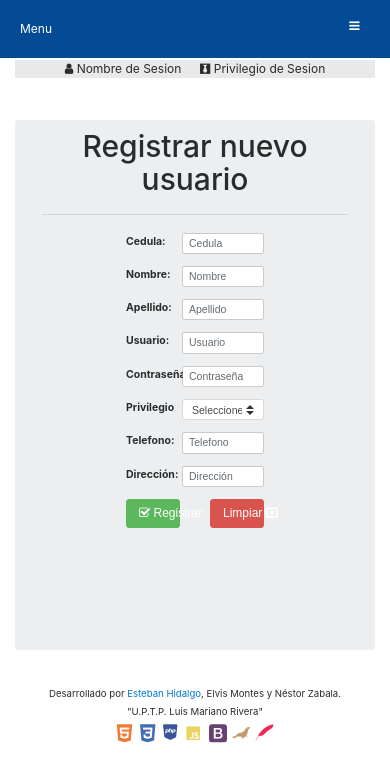
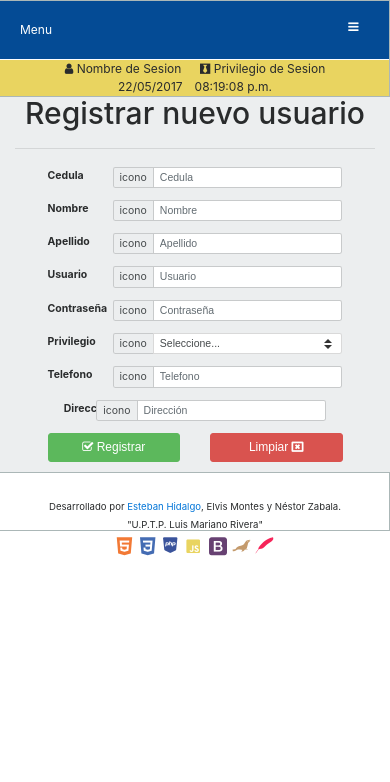
Before and after one commit to bearzfirex/SATGA, a PHP site: page /clientes/registrar.php in a window 390 px wide. Shown: the top 782 px of the page. Run offline with PHP 8.4, Linux system fonts and the light colour scheme.

Commit message:
Mas responsive, editado el formulario, banner dummy, nuevos colores
Se ha agregado mayor compatibilidad en dispositivos mobiles, tablets y
otros de pantalla menor a 767 pixeles.

Se ha editado el formulario para se vea mejor y se han cambiado los
colores de diferentes secciones de la interfaz para que sea mas
llamativo (esperando que sea menos aburrido y mas agradable a la vista).

Se han eliminado los banner de la empresa y se ha agregado un banner
dummy.

```diff
--- a/complementos/cabecera.php
+++ b/complementos/cabecera.php
@@ -1,6 +1,6 @@
       <!-- Banner -->
       <div class="col-12 banner hidden-sm-down">
-        <img src="../complementos/Banner SATGA-3.png" class="img-fluid" alt="Banner de la empresa" />
+        <img src="../complementos/banner.png" class="img-fluid" alt="Banner de la empresa" />
       </div>
       <!-- Informacion de Sesion -->
       <div class="col-12 session">
@@ -12,14 +12,14 @@
               <i class="fa fa-black-tie"></i> Privilegio de Sesion
             </div>
             <!-- Boton de Ocultar -->
-            <div class="col hidden-sm-down text-center">
+            <div class="col-md-6 hidden-sm-down text-center">
               <button id="ocultarBanner" type="button" role="button" class="btn btn-secondary">
                 <i class="fa fa-angle-double-up"></i> Ocultar Banner <i class="fa fa-angle-double-up"></i>
               </button>
             </div>
             <!-- Fecha y Hora actual -->
-            <div class="col-md-3 hidden-sm-down text-right reloj">
-              <span id="fecha"></span><br><span id="hora"></span>
+            <div class="col-12 col-md-3 text-center text-md-right reloj">
+              <span id="fecha"></span><br class="hidden-sm-down">&ensp;&ensp;<span id="hora"></span>
 
             </div>
           </div>
--- a/css/estilos.css
+++ b/css/estilos.css
@@ -23,12 +23,8 @@ body {
   width: 100% \9;
 }
 
-.session {
-  height: 50px;
-}
-
 .session div {
-  background-color: #e9e9e9;
+  background-color: #E9D460;
 }
 
 .session .btn {
@@ -37,15 +33,22 @@ body {
 }
 /************************ Pagina central *********************/
 .pagina-central {
-  margin-top: 10px;
-  margin-bottom: 10px;
+
 }
 /************************ Menu *******************************/
+.columna-menu {
+  padding-right: 0;
+}
+
 .contenedor-menu {
-  height: 530px;
+  height: 531px;
   width: 100%;
   display: inline-block;
   line-height: 18px;
+  border-top: solid 1px;
+  border-right: solid 1px;
+  border-bottom: solid 1px;
+  border-color: #ABB7B7;
 }
 
 .contenedor-menu a {
@@ -72,13 +75,13 @@ body {
   color: #494949;
   display: block;
   padding: 15px 20px; /*Tamaño de elemento del menu*/
-  background: #e9e9e9;
+  background-color: #E4F1FE; /*Color del Menu*/
   transition: 0.3s;
   transition-timing-function: ease-out;
 }
 
 .contenedor-menu .menu>li>a:hover { /*Color de elementos hijos del tag nav*/
-  background: #2574A9;
+  background-color: #1E8BC3;
   color: #fff;
 }
 
@@ -101,26 +104,26 @@ body {
 }
 
 .contenedor-menu .menu ul li a{
-  background: #BDC3C7;
+  background-color: #E9D460;
   color: #494949;
   transition: 0.3s0.5s;
   transition-timing-function: ease-out;
 }
 
 .contenedor-menu .menu ul li a:hover { /*color de elementos secundarios del menú al pasar el cursor*/
-  background: #1a95d5;
+  background-color: #F27935;
   color: #fff;
 }
 
 .contenedor-menu .menu .activado > a {
-  background: #2574A9; /*clase para mantener el color en la seleccion activa*/
+  background-color: #1E8BC3; /*clase para mantener el color en la seleccion activa*/
   color: #fff;
 }
 
 .btn-menu { /*** Boton de menu solo activo para dispositivos de baja resolucion ***/
   display: none;
   padding: 20px;
-  background: #044b95;
+  background-color: #044b95;
   color: #fff;
 }
 
@@ -138,9 +141,12 @@ body {
     width: 100%;
     position: fixed;
     top: 0;
-    z-index: 1000;
     display: block;
     overflow: auto;
+  }
+
+  .menu-index {
+    z-index: 1000; /*** Clase para darle prioridad al menu en la pantalla ***/
   }
 
   .btn-menu{
@@ -159,12 +165,18 @@ body {
 
 /****************************** Main **********************************/
 .main {
-  height: 530px;
+  padding-left: 0;
 }
 
 .formulario {
-  padding-top: 10px;
-  padding-bottom: 10px;
+  padding: 0;
+}
+
+.jumbotron {
+  border-top: solid 1px;
+  border-bottom: solid 1px;
+  border-color: #ABB7B7;
+  height: 531px;
 }
 
 /********************************* Footer ***************************/
@@ -187,37 +199,53 @@ body {
 .icon-apache{color: #F62459}
 
 /*** Responsive Design ***/
-/*** Cambiar por max-width para dispositovs -breakpoint- para arriba ***/
+/*** Cambiar por max-width para dispositovs -breakpoint- para avbajo ***/
 
-/*** Dispositovs extra pequeños (Telefonos) XS ***/
+/*** Dispositovs extra pequeños (Telefonos) XS para arriba ***/
 html {
   font-size: 12px;
 }
 
-/*** Dispositivos pequeños (SmarthPhones) SM para abajo ***/
+/*** Dispositivos pequeños (SmarthPhones) SM para arriba ***/
 @media (min-width: 576px) {
   html {
     font-size: 12px;
   }
 }
 
-/*** Dispositivos Medianos (Tablets) MD para abajo ***/
+/*** Dispositivos Medianos (Tablets) MD para arriba ***/
 @media (min-width: 768px) {
   html {
     font-size: 14px;
   }
 }
 
-/*** Dispositivos Grandes para abajo (PC) LG ***/
+/*** Dispositivos Grandes para arriba (PC) LG ***/
 @media (min-width: 992px) {
   html {
     font-size: 16px;
   }
 }
 
-/*** Dispositivos Extra Grandes para abajo (PC, Laptops Grandes) XL ***/
+/*** Dispositivos Extra Grandes para arriba (PC, Laptops Grandes) XL ***/
 @media (min-width: 1200px) {
   html {
     font-size: 17px;
   }
 }
+
+/*** Dispositivos pequeños (SmarthPhones) SM para abajo ***/
+@media (max-width: 767px) {
+  .session {
+    padding: 0;
+  }
+
+  .main {
+    padding: 0;
+  }
+
+  .jumbotron {
+    height: auto;
+    padding-bottom: 10px;
+  }
+}
--- a/js/main.js
+++ b/js/main.js
@@ -86,6 +86,7 @@ $(document).ready(function(){
   $('.btn-menu').click(function(abrirmenu){ //Mostrar el menu en dispositivos moviles
     abrirmenu.preventDefault();
     $('.contenedor-menu .menu').slideToggle();
+    $('.contenedor-menu').toggleClass('menu-index');
   });
 
   if ($(document).width() < 768){ //Si es un dispositivo de pantalla pequeña oculta la columna del menu y si es grande la vuelve a mostrar
--- a/usuarios/registrar.php
+++ b/usuarios/registrar.php
@@ -30,69 +30,93 @@ include('../complementos/menu.php');
 ?>
       </div>
       <!-- Main -->
-      <div class="col text-center">
-        <section class="jumbotron main formulario">
+      <div class="col main text-center">
+        <section class="jumbotron jumbotron-fluid formulario">
           <div class="container-fluid">
             <h1>Registrar nuevo usuario</h1>
             <hr class="my-4">
             <form>
               <div class="form-group row d-flex justify-content-center">
-                <label for="cedula" class="col-2 col-form-label col-form-label-sm text-left"><b>Cedula:</b></label>
-                <div class="col-4">
-                  <input type="text" id="cedula" class="form-control form-control-sm" placeholder="Cedula">
+                <label for="cedula" class="col-2 col-md-2 col-form-label col-form-label-sm text-left"><b>Cedula</b></label>
+                <div class="col-8 col-md-4">
+                  <div class="input-group input-group-sm">
+                    <span class="input-group-addon">icono</span>
+                    <input type="text" id="cedula" class="form-control" placeholder="Cedula">
+                  </div>
                 </div>
               </div>
               <div class="form-group row d-flex justify-content-center">
-                <label for="nombre" class="col-2 col-form-label col-form-label-sm text-left"><b>Nombre:</b></label>
-                <div class="col-4">
+                <label for="nombre" class="col-2 col-md-2 col-form-label col-form-label-sm text-left"><b>Nombre</b></label>
+                <div class="col-8 col-md-4">
+                  <div class="input-group input-group-sm">
+                    <span class="input-group-addon">icono</span>
                     <input type="text" id="nombre" class="form-control form-control-sm" placeholder="Nombre">
                   </div>
                 </div>
+              </div>
               <div class="form-group row d-flex justify-content-center">
-                <label for="apellido" class="col-2 col-form-label col-form-label-sm text-left"><b>Apellido:</b></label>
-                <div class="col-4">
+                <label for="apellido" class="col-2 col-md-2 col-form-label col-form-label-sm text-left"><b>Apellido</b></label>
+                <div class="col-8 col-md-4">
+                  <div class="input-group input-group-sm">
+                    <span class="input-group-addon">icono</span>
                     <input type="text" id="apellido" class="form-control form-control-sm" placeholder="Apellido">
                   </div>
                 </div>
+              </div>
               <div class="form-group row d-flex justify-content-center">
-                <label for="usuario" class="col-2 col-form-label col-form-label-sm text-left"><b>Usuario:</b></label>
-                <div class="col-4">
+                <label for="usuario" class="col-2 col-md-2 col-form-label col-form-label-sm text-left"><b>Usuario</b></label>
+                <div class="col-8 col-md-4">
+                  <div class="input-group input-group-sm">
+                    <span class="input-group-addon">icono</span>
                     <input type="text" id="usuario" class="form-control form-control-sm" placeholder="Usuario">
                   </div>
                 </div>
+              </div>
               <div class="form-group row d-flex justify-content-center">
-                <label for="contrasena" class="col-2 col-form-label col-form-label-sm text-left"><b>Contraseña:</b></label>
-                <div class="col-4">
+                <label for="contrasena" class="col-2 col-md-2 col-form-label col-form-label-sm text-left"><b>Contraseña</b></label>
+                <div class="col-8 col-md-4">
+                  <div class="input-group input-group-sm">
+                    <span class="input-group-addon">icono</span>
                     <input type="text" id="contrasena" class="form-control form-control-sm" placeholder="Contraseña">
                   </div>
                 </div>
+              </div>
               <div class="form-group row d-flex justify-content-center">
-                <label for="privilegio" class="col-2 col-form-label col-form-label-sm text-left"><b>Privilegio</b></label>
-                <div class="col-4">
+                <label for="privilegio" class="col-2 col-md-2 col-form-label col-form-label-sm text-left"><b>Privilegio</b></label>
+                <div class="col-8 col-md-4">
+                  <div class="input-group input-group-sm">
+                    <span class="input-group-addon">icono</span>
                     <select id="privilegio" class="custom-select form-control form-control-sm">
-                    <option hidden="on">Seleccione una opcion...</option>
+                      <option hidden="on">Seleccione...</option>
                       <option>Administrador</option>
                       <option>Usuario</option>
                     </select>
                   </div>
                 </div>
+              </div>
               <div class="form-group row d-flex justify-content-center">
-                <label for="telefono" class="col-2 col-form-label col-form-label-sm text-left"><b>Telefono:</b></label>
-                <div class="col-4">
+                <label for="telefono" class="col-2 col-md-2 col-form-label col-form-label-sm text-left"><b>Telefono</b></label>
+                <div class="col-8 col-md-4">
+                  <div class="input-group input-group-sm">
+                    <span class="input-group-addon">icono</span>
                     <input type="text" id="telefono" class="form-control form-control-sm" placeholder="Telefono">
                   </div>
                 </div>
+              </div>
               <div class="form-group row d-flex justify-content-center">
-                <label for="direccion" class="col-2 col-form-label col-form-label-sm text-left"><b>Dirección:</b></label>
-                <div class="col-4">
+                <label for="direccion" class="col-1 col-md-2 col-form-label col-form-label-sm text-left"><b>Dirección</b></label>
+                <div class="col-8 col-md-4">
+                  <div class="input-group input-group-sm">
+                    <span class="input-group-addon">icono</span>
                     <input type="text" id="direccion" class="form-control form-control-sm" placeholder="Dirección">
                   </div>
                 </div>
+              </div>
               <div class="row d-flex justify-content-center">
-                <div class="col-3">
+                <div class="col-5 col-md-3">
                   <button type="submit" class="btn btn-success btn-block"><i class="fa fa-check-square-o"></i> Registrar</button>
                 </div>
-                <div class="col-3">
+                <div class="col-5 col-md-3">
                   <button type="submit" class="btn btn-danger btn-block">Limpiar <i class="fa fa-times-rectangle-o"></i></button>
                 </div>
               </div>
```
Also changed, not shown: inicio/index.php (+9 -7 lines), complementos/Banner SATGA-3.png (deleted), complementos/Banner SATGA.png (deleted), complementos/Logo SATGA Beta.png (deleted), complementos/Logo SATGA-opaco.png (deleted), complementos/banner.png (added). Lines whose indentation alone changed are shown as unchanged.
